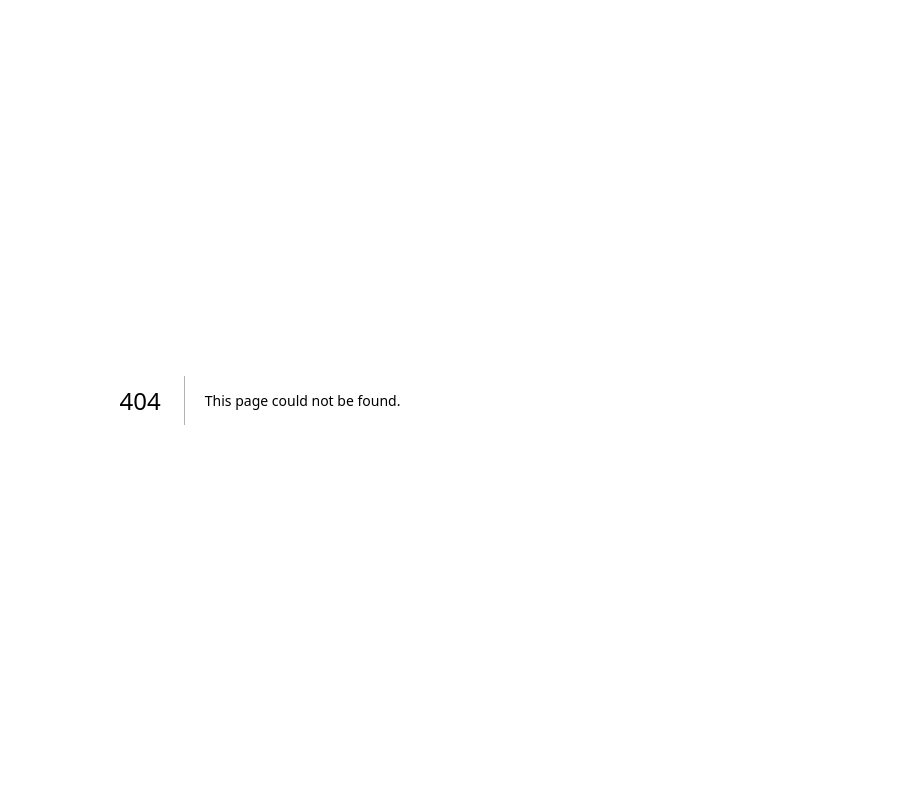
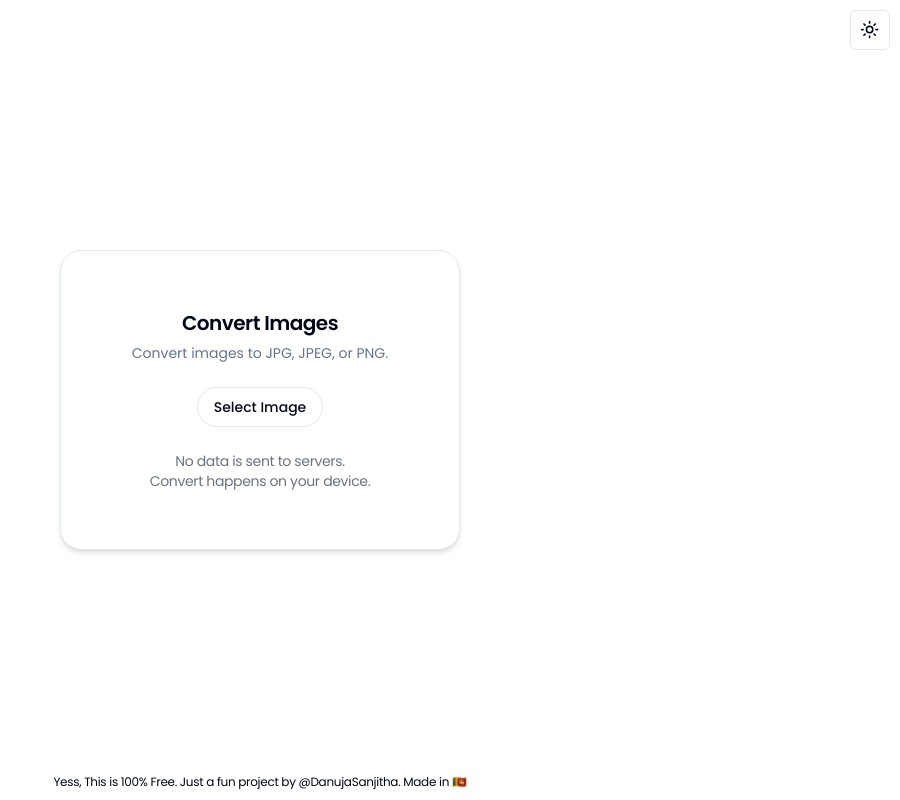
Before and after one commit to danujamayadunne/Convert-and-Compress, a Next.js app: page /image-convert in a window 1280 px wide. Before the commit this address had no page. Shown: the whole page, without its empty margins (380-1280 px from the left). Built offline with nearby package versions, Linux system fonts and the light colour scheme.

Commit message:
image format convert added.

```diff
--- a/src/app/globals.css
+++ b/src/app/globals.css
@@ -72,6 +72,7 @@
 .card {
   min-width: 400px;
   border-radius: 21.3px;
+  min-height: 300px;
 }
 
 .preview {
@@ -97,4 +98,9 @@
     min-width: 90vw;
   }
 
+  .footer{
+    width: 90vw;
+    bottom: 13px;
+  }
+
 }
--- a/src/app/image-compress/page.js
+++ b/src/app/image-compress/page.js
@@ -153,7 +153,7 @@ export default function ImageCompress() {
                     )}
                 </CardContent>
                 <CardFooter>
-                    <p className="text-sm tracking-tight text-center text-gray-500">No data is sent to servers.<br />Your images stay private and secure!<br />Compression happens on your device.</p>
+                    <p className="text-sm tracking-tight text-center text-gray-500">No data is sent to servers.<br />Compression happens on your device.</p>
                 </CardFooter>
             </Card>
             <p className="footer text-xs tracking-tight text-center">
--- /dev/null
+++ b/src/app/image-convert/page.js
@@ -0,0 +1,150 @@
+'use client'
+import { useState } from "react";
+import { Moon, Sun } from "lucide-react"
+import { useTheme } from "next-themes"
+import { Button } from "@/components/ui/button";
+import {
+    Card,
+    CardContent,
+    CardDescription,
+    CardFooter,
+    CardHeader,
+    CardTitle,
+} from "@/components/ui/card";
+import {
+    Select,
+    SelectContent,
+    SelectItem,
+    SelectTrigger,
+    SelectValue,
+} from "@/components/ui/select";
+import {
+    DropdownMenu,
+    DropdownMenuContent,
+    DropdownMenuItem,
+    DropdownMenuTrigger,
+} from "@/components/ui/dropdown-menu"
+import Link from "next/link";
+
+export default function ImageConvert() {
+
+    const { setTheme } = useTheme()
+    const [imageSrc, setImageSrc] = useState(null);
+    const [format, setFormat] = useState("jpg");
+    const [isConverted, setIsConverted] = useState(false);
+
+
+    const handleImageChange = (e) => {
+        const file = e.target.files[0];
+        const reader = new FileReader();
+
+        reader.onload = (event) => {
+            setImageSrc(event.target.result);
+            const img = new Image();
+            img.src = event.target.result;
+            img.onload = () => {
+                const canvas = document.getElementById("canvas");
+                const ctx = canvas.getContext("2d");
+                canvas.width = img.width;
+                canvas.height = img.height;
+                ctx.drawImage(img, 0, 0);
+                setIsConverted(true);
+            };
+        };
+
+        if (file) {
+            reader.readAsDataURL(file);
+        }
+    };
+
+    const handleDownload = () => {
+        const canvas = document.getElementById("canvas");
+        const downloadLink = document.createElement("a");
+
+        if (format === "png") {
+            const tempCanvas = document.createElement("canvas");
+            const ctx = tempCanvas.getContext("2d");
+            const scaleFactor = 0.7;
+            tempCanvas.width = canvas.width * scaleFactor;
+            tempCanvas.height = canvas.height * scaleFactor;
+
+            ctx.drawImage(canvas, 0, 0, tempCanvas.width, tempCanvas.height);
+            downloadLink.href = tempCanvas.toDataURL("image/png");
+        } else {
+            downloadLink.href = canvas.toDataURL(`image/${format}`, 0.8);
+        }
+
+        downloadLink.download = `converted-image.${format}`;
+        downloadLink.click();
+    };
+
+    return (
+        <div className="flex flex-col justify-center items-center min-h-screen">
+            <div className="theme">
+                <DropdownMenu>
+                    <DropdownMenuTrigger asChild>
+                        <Button variant="outline" size="icon">
+                            <Sun className="h-[1.2rem] w-[1.2rem] rotate-0 scale-100 transition-all dark:-rotate-90 dark:scale-0" />
+                            <Moon className="absolute h-[1.2rem] w-[1.2rem] rotate-90 scale-0 transition-all dark:rotate-0 dark:scale-100" />
+                            <span className="sr-only">Toggle theme</span>
+                        </Button>
+                    </DropdownMenuTrigger>
+                    <DropdownMenuContent align="end">
+                        <DropdownMenuItem onClick={() => setTheme("light")}>
+                            Light
+                        </DropdownMenuItem>
+                        <DropdownMenuItem onClick={() => setTheme("dark")}>
+                            Dark
+                        </DropdownMenuItem>
+                        <DropdownMenuItem onClick={() => setTheme("system")}>
+                            System
+                        </DropdownMenuItem>
+                    </DropdownMenuContent>
+                </DropdownMenu>
+            </div>
+            <Card className="card flex flex-col justify-center items-center shadow-md">
+                <CardHeader>
+                    <CardTitle className="text-center text-xl">Convert Images</CardTitle>
+                    <CardDescription>Convert images to JPG, JPEG, or PNG.</CardDescription>
+                </CardHeader>
+                <CardContent className="flex flex-col justify-center items-center gap-5">
+                    <Button variant={"outline"} className="rounded-full">
+                        <input type="file" accept="image/*" id="input" hidden onChange={handleImageChange} />
+                        <label htmlFor="input">Select Image</label>
+                    </Button>
+                    <canvas id="canvas" className="hidden"></canvas>
+                    {imageSrc &&
+                        <img src={imageSrc} className="preview" alt="Compressed preview" />
+                    }
+                    {imageSrc &&
+                        <div className="flex flex-col gap-2">
+                            <div>
+                                <p className="text-sm text-center text-gray-500"></p>
+                                <p className="text-sm text-center text-gray-500"></p>
+                            </div>
+                            <Select onValueChange={(value) => setFormat(value)}>
+                                <SelectTrigger>
+                                    <SelectValue placeholder="Image Format" />
+                                </SelectTrigger>
+                                <SelectContent>
+                                    <SelectItem value="jpg">JPG</SelectItem>
+                                    <SelectItem value="jpeg">JPEG</SelectItem>
+                                    <SelectItem value="png">PNG</SelectItem>
+                                </SelectContent>
+                            </Select>
+                        </div>
+                    }
+                    {isConverted &&
+                        <Button className="rounded-full" onClick={handleDownload}>Download</Button>
+                    }
+                </CardContent>
+                <CardFooter>
+                    <p className="text-sm tracking-tight text-center text-gray-500">No data is sent to servers.<br />Convert happens on your device.</p>
+                </CardFooter>
+            </Card>
+            <p className="footer text-xs tracking-tight text-center">
+                Yess, This is 100% Free. Just a fun project by <Link href="https://x.com/DanujaSanjitha">@DanujaSanjitha</Link>. Made in 🇱🇰
+            </p>
+        </div>
+    )
+}
```
